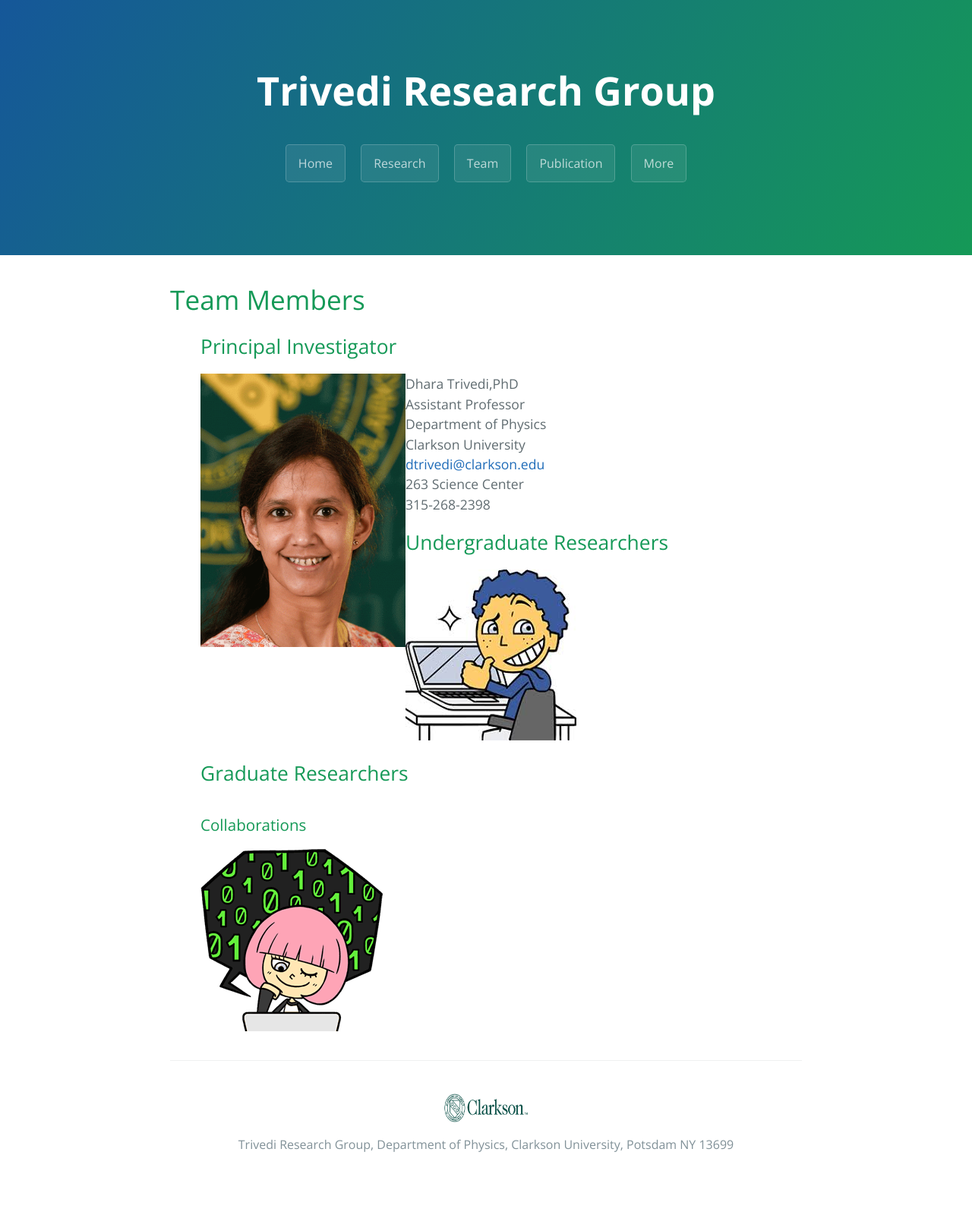
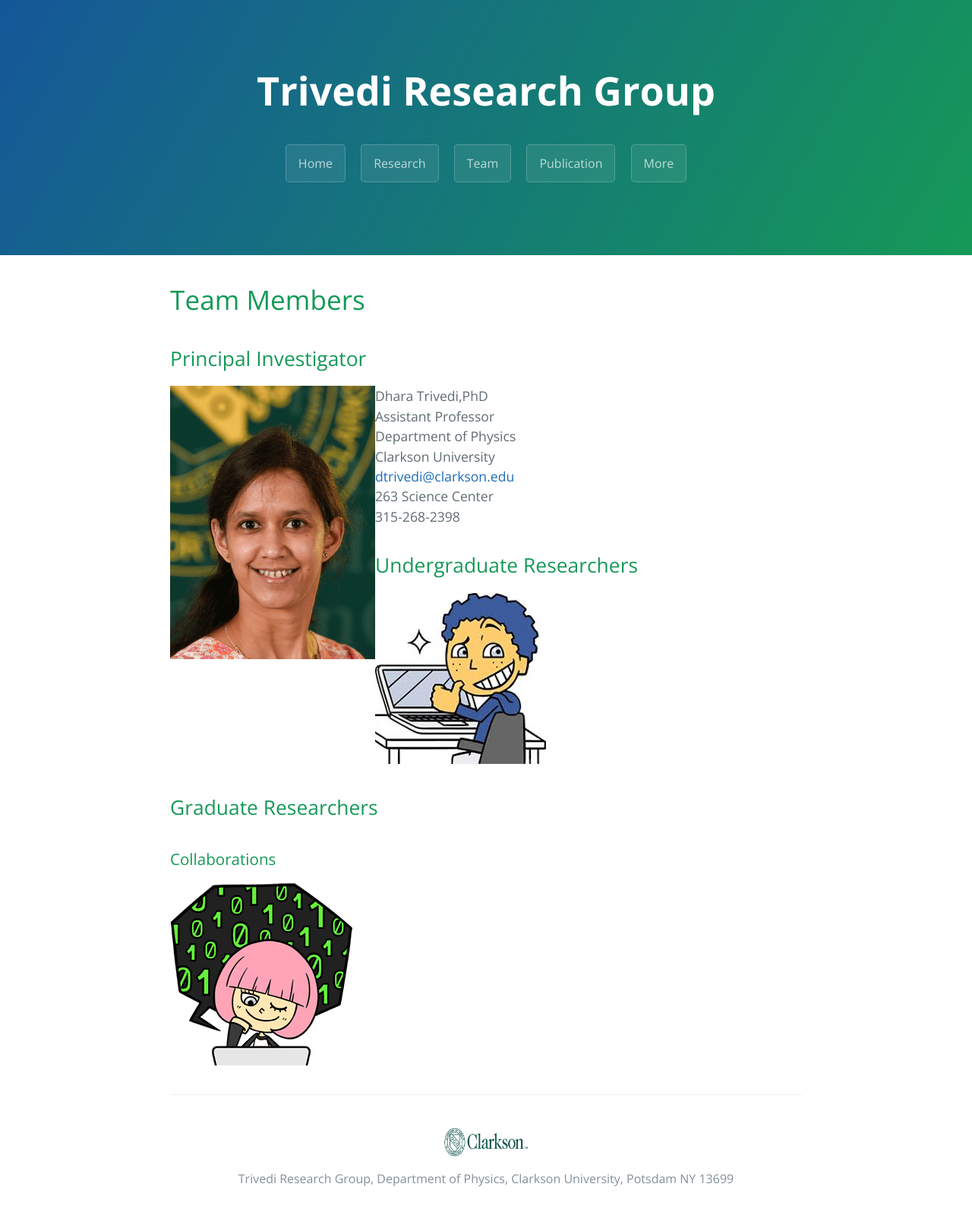
Before and after one commit to dharatrivedi/dharatrivedi.github.io, a Jekyll site: the page built from people.html, in a window 1280 px wide. Shown: the whole page at 76% size. Built offline with Jekyll 4.4.1, drawn with Linux system fonts in a browser that asks for light colours; before the commit the page ends 1551 px from its top, so only the background shows below that.

Commit message:
Update people.html

```diff
--- a/people.html
+++ b/people.html
@@ -5,7 +5,7 @@
 
 <div id="home">
   <h1>Team Members</h1>
-  <ul class="posts">
+  <p class="posts">
     <h2>Principal Investigator</h2>
     <img class="img1" src="/images/PI.gif" alt="DharaTrivedi" width="270" height="360">
     Dhara Trivedi,PhD<br />
@@ -15,14 +15,14 @@
     <a href="mailto:dtrivedi@clarkson.edu">dtrivedi@clarkson.edu</a><br />
     263 Science Center<br />
     315-268-2398
-  </ul>
-  <ul class="posts">
+  </p>
+  <p class="posts">
     <h2>Undergraduate Researchers</h2>
     <img src="/images/Boy.jpeg" alt="BrendanBarrow">
-  </ul>
-  <ul class="posts">
+  </p>
+  <p class="posts">
     <h2>Graduate Researchers</h2>
     <h3>Collaborations</h3>
     <img src="/images/Girl.png" alt="SraddhaAgrawal">
-  </ul>
+  </p>
 </div>
```
